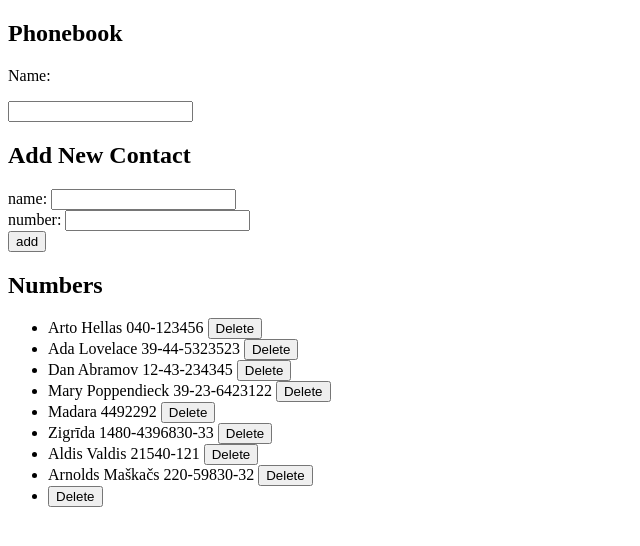
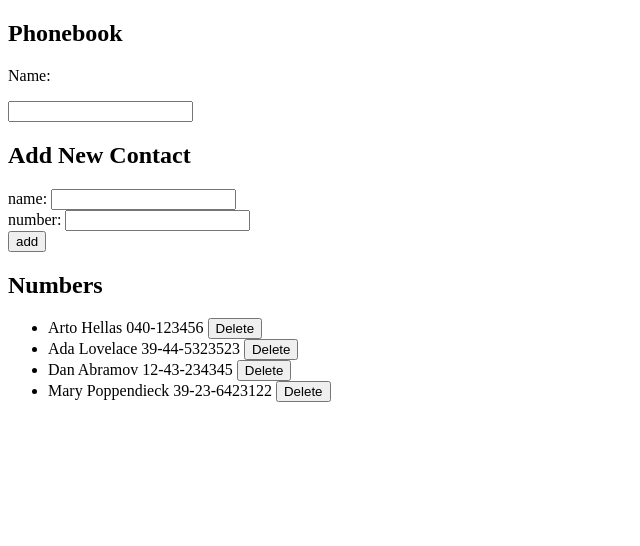
Before and after one commit to MadaraMO/FSO, a React (Create React App) app in the folder part2/phonebook/: page / in a window 1280 px wide. Shown: the top 546 px of the page, without its empty margins (0-640 px from the left). Built offline with nearby package versions, Linux system fonts and the light colour scheme; data requests are answered from the project's data file.

Commit message:
ed.2.17. console.log(functionality)

```diff
--- a/part2/phonebook/db.json
+++ b/part2/phonebook/db.json
@@ -19,31 +19,6 @@
       "name": "Mary Poppendieck",
       "number": "39-23-6423122",
       "id": 4
-    },
-    {
-      "name": "Madara",
-      "number": "4492292",
-      "id": 5
-    },
-    {
-      "name": "Zigrīda",
-      "number": "1480-4396830-33",
-      "id": 6
-    },
-    {
-      "name": "Aldis Valdis",
-      "number": "21540-121",
-      "id": 7
-    },
-    {
-      "name": "Arnolds Maškačs",
-      "number": "220-59830-32",
-      "id": 8
-    },
-    {
-      "name": "",
-      "number": "",
-      "id": 9
     }
   ]
 }
--- a/part2/phonebook/src/App.js
+++ b/part2/phonebook/src/App.js
@@ -3,6 +3,7 @@ import Persons from './components/Persons'
 import Filter from './components/Filter'
 import PersonForm from './components/PersonForm'
 import personService from './services/persons'
+
 
 
 const App = () => {
@@ -16,8 +17,9 @@ const App = () => {
     useEffect(() => {
         personService
             .getAll()
-            .then(response => {
-                setPersons(response.data)
+            // https://javascript.info/promise-chaining
+            .then(initialData => {
+                setPersons(initialData)
             })
     }, [])
 
@@ -36,8 +38,8 @@ const App = () => {
 
             personService
                 .create(newObject)
-                .then(response => {
-                    setPersons(persons.concat(response.data))
+                .then(returnedPerson => {
+                    setPersons(persons.concat(returnedPerson))
                     setNewName('')
                     setNewNumber('')
                 })
@@ -68,7 +70,17 @@ const App = () => {
     }
 
     const removePerson = (id) => {
+
+        // const person = persons.find(p => p.id === id)
+        // const removedPerson = { ...person, id: person.id }
         console.log(`${id} is not going to last`)
+
+        // personService
+        //     .update(id, removedPerson)
+        //     .then(deletedPerson => {
+        //         setPersons(persons.map(person => person.id !== id ? person : deletedPerson))
+        //     })
+
     }
 
 
--- a/part2/phonebook/src/services/persons.js
+++ b/part2/phonebook/src/services/persons.js
@@ -3,19 +3,18 @@ import axios from 'axios'
 const baseUrl = 'http://localhost:3001/persons'
 
 const getAll = () => {
-    return axios.get(baseUrl)
+    const request = axios.get(baseUrl)
+    return request.then(response => response.data)
 }
 
 const create = newObject => {
-    return axios.post(baseUrl, newObject)
+    const request = axios.post(baseUrl, newObject)
+    return request.then(response => response.data)
 }
 
 const update = (id, newObject) => {
-    return axios.put(`${baseUrl}/${id}`, newObject)
+    const request = axios.put(`${baseUrl}/${id}`, newObject)
+    return request.then(response => response.data)
 }
 
-export default {
-    getAll: getAll,
-    create: create,
-    update: update
-}
+export default { getAll, create, update }
```
